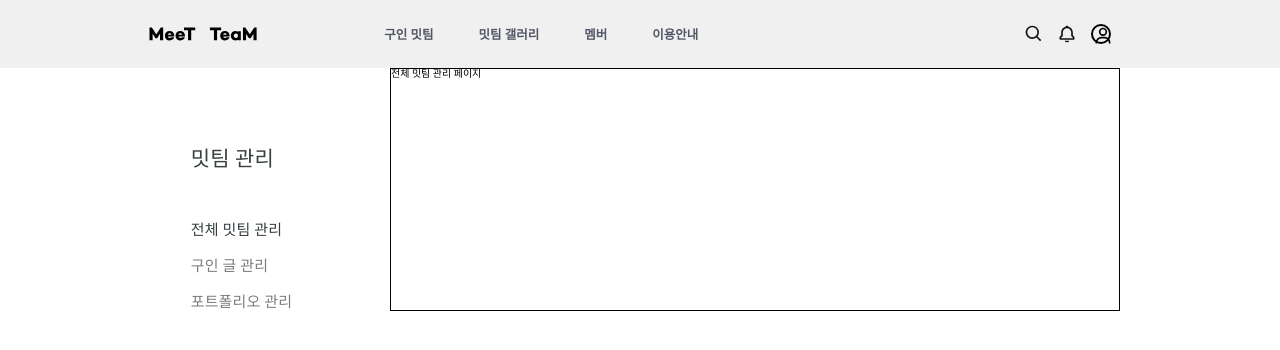
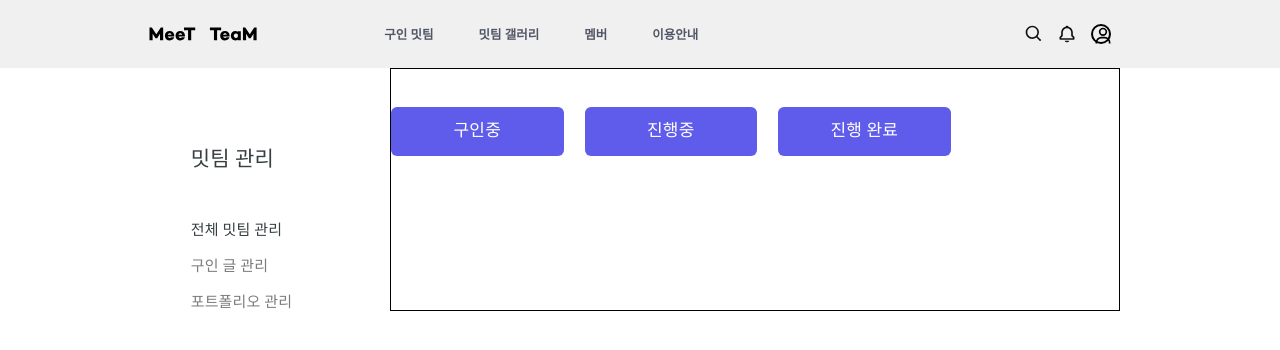
Before and after one commit to kimsuyeon0916/MeeTeam_FrontEnd, a React (Vite) app: page /manage/meeteam in a window 1280 px wide. Shown: the top 350 px of the page. Built offline with nearby package versions, Linux system fonts and the light colour scheme.

Commit message:
feat: #23 상태 상자 생성

```diff
--- /dev/null
+++ b/src/pages/manage/ManageMeeteamPage.styled.ts
@@ -0,0 +1,33 @@
+import styled from 'styled-components';
+
+const ManageMeeTeamPage = styled.div`
+	.container-status {
+		display: flex;
+		gap: 2.1rem;
+		margin-top: 3.83rem;
+
+		.status {
+			display: flex;
+			width: 17.25rem;
+			height: 4.875rem;
+			padding: 0.75rem;
+			justify-content: center;
+			align-items: center;
+			gap: 0.75rem;
+			flex-shrink: 0;
+			border-radius: 0.6rem;
+			background-color: #5f5cec;
+			color: #fff;
+			font-family: Apple SD Gothic Neo;
+			font-size: 1.7rem;
+			font-style: normal;
+			font-weight: 400;
+			line-height: 1.35rem; /* 75% */
+			letter-spacing: 0.015rem;
+		}
+	}
+`;
+
+const S = { ManageMeeTeamPage };
+
+export default S;
--- a/src/pages/manage/ManageMeeteamPage.tsx
+++ b/src/pages/manage/ManageMeeteamPage.tsx
@@ -1,5 +1,17 @@
+import { ProgressBar } from '../../components';
+import S from './ManageMeeteamPage.styled';
+
 const ManageMeeteamPage = () => {
-	return <h1>전체 밋팀 관리 페이지</h1>;
+	return (
+		<S.ManageMeeTeamPage>
+			<div className='container-status'>
+				<div className='status'>구인중</div>
+				<div className='status'>진행중</div>
+				<div className='status'>진행 완료</div>
+			</div>
+			<div></div>
+		</S.ManageMeeTeamPage>
+	);
 };
 
 export default ManageMeeteamPage;
```
